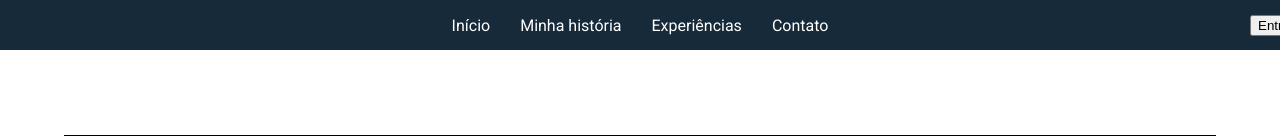
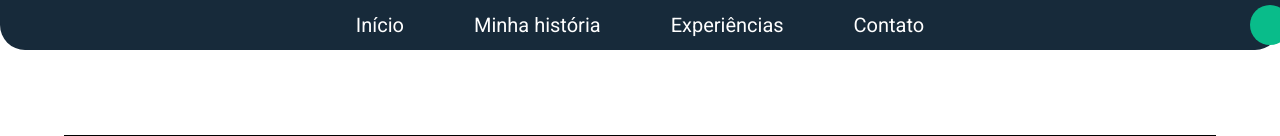
Before and after one commit to elionGal/desafio-03-aws-react, a React (Vite) app: page /portfolio in a window 1280 px wide. Shown: the top 136 px of the page. Built offline with nearby package versions, Linux system fonts and the light colour scheme; no server answers.

Commit message:
feat: header style fited

```diff
--- a/src/components/Header.tsx
+++ b/src/components/Header.tsx
@@ -16,7 +16,7 @@ function Header() {
         <span onClick={() => scrollToSection("experiencias")}>Experiências</span>
         <span onClick={() => scrollToSection("contato")}>Contato</span>
       </div>
-      <button type="button" className="enterLeaveButton">Entrar</button>
+      <button type="button" className="enterLeaveButton"></button>
     </>
   );
 }
--- a/src/styles/HeaderStyle.css
+++ b/src/styles/HeaderStyle.css
@@ -13,18 +13,31 @@ html {
     display: flex;
     justify-content: center;
     align-items: center;
-    gap: 30px;
+    gap: 70px;
     background-color: #172A3A;
     width: 100%;
     height: 50px;
-    color: white;position: fixed; /* ou absolute */
+    color: white;position: fixed;
     top: 0;
     left: 0;
     right: 0;
+    border-radius:  0px 0px 25px 25px;
+    font-size: 20px;
 }
 
 .enterLeaveButton{
     position: fixed;
     left: 1250px;
-    top: 15px;
+    top: 5px;
+    background: #09BC8A;
+    height: 40px;
+    width: 40px;
+    border-radius: 100px;
+    border: none;
+    cursor: pointer;
 }
+
+span:hover{
+    cursor: pointer;
+    color: #508991;
+}
```
